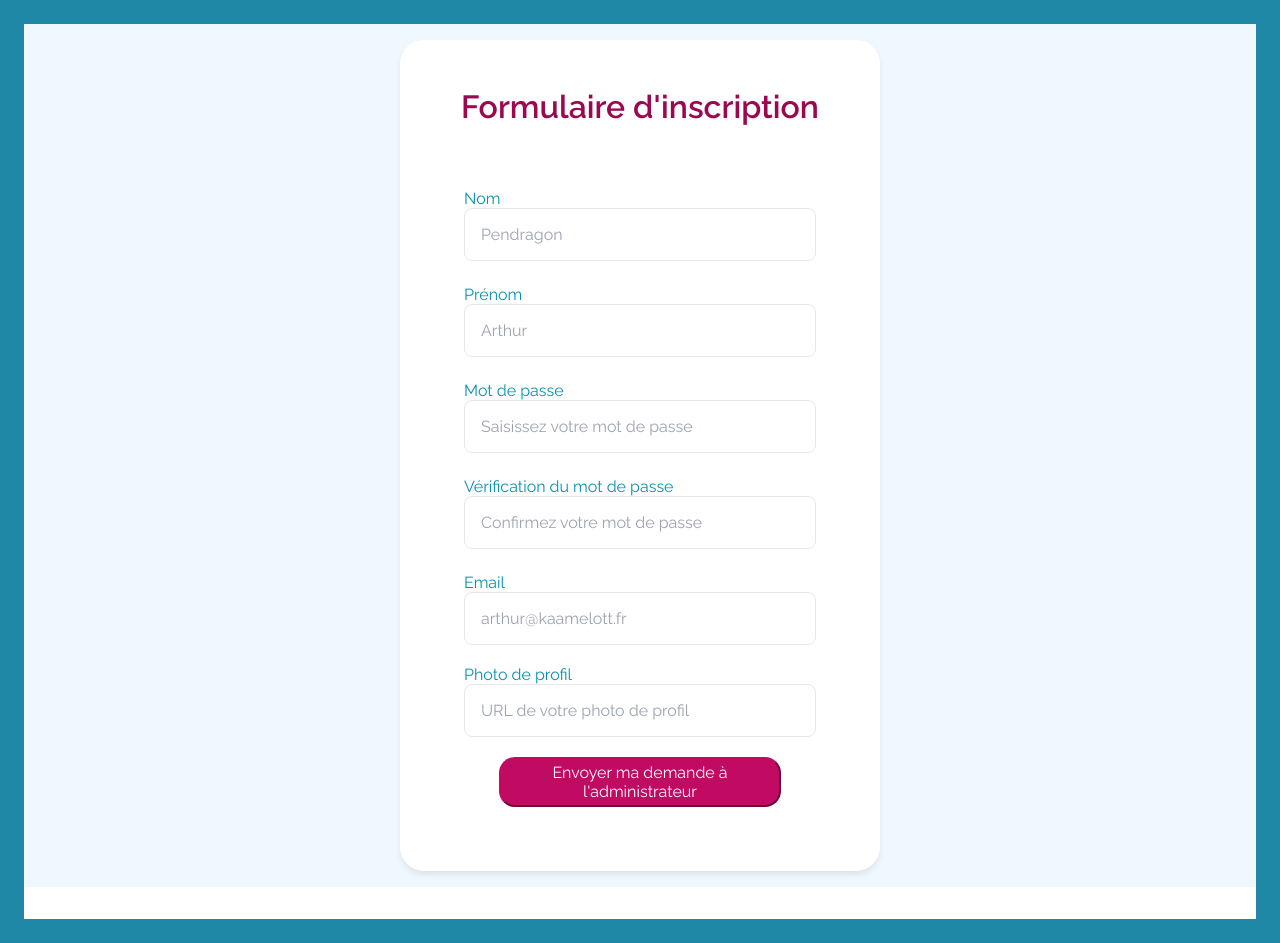
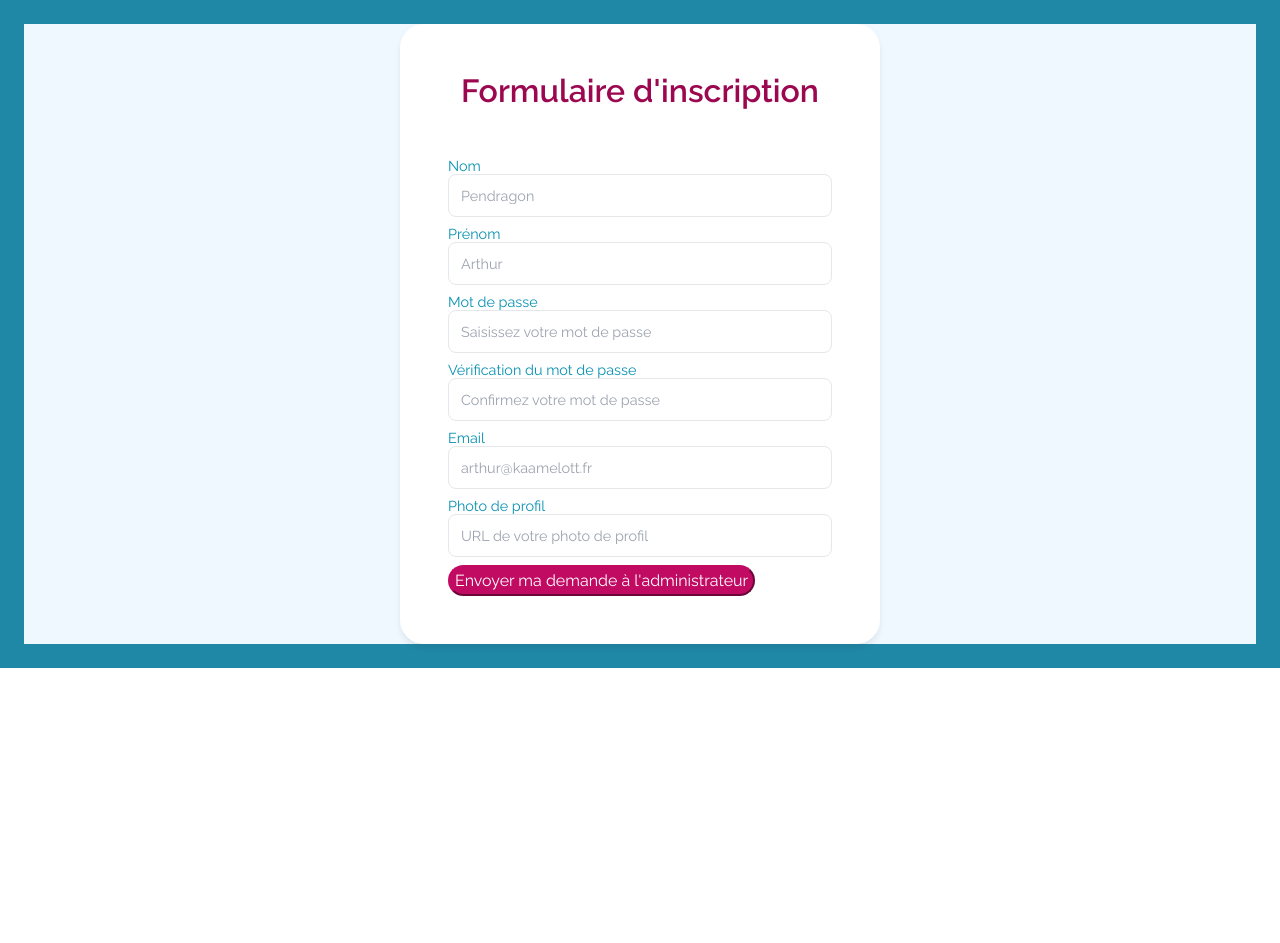
Before and after one commit to WildCodeSchool-2024-09/JS-RemoteFR-Vert-CrewCodeIle-MakeSense-P3, a React (Vite) app in the folder client/: page /register in a window 1280 px wide. After the commit the page ends 800 px from the top, so only its background shows below. Built offline with nearby package versions, Linux system fonts and the light colour scheme.

Commit message:
fix: css classname

```diff
--- a/client/src/components/createUserForm/CreateUserForm.tsx
+++ b/client/src/components/createUserForm/CreateUserForm.tsx
@@ -48,7 +48,7 @@ export default function CreateUserForm() {
       <form onSubmit={handleSubmit(onSubmit)} className={style.card}>
         <h1 className={style.title}>Formulaire d'inscription</h1>
         <section>
-          <label htmlFor="lastname">
+          <label htmlFor="lastname" className={style.label}>
             Nom
             <input
               id="lastname"
@@ -67,7 +67,7 @@ export default function CreateUserForm() {
             />
             <span className={style.errorText}>{errors.lastname?.message}</span>
           </label>
-          <label htmlFor="firstname">
+          <label htmlFor="firstname" className={style.label}>
             Prénom
             <input
               id="firstname"
@@ -86,7 +86,7 @@ export default function CreateUserForm() {
             />
             <span className={style.errorText}>{errors.firstname?.message}</span>
           </label>
-          <label htmlFor="hash_password">
+          <label htmlFor="hash_password" className={style.label}>
             Mot de passe
             <input
               id="hash_password"
@@ -111,7 +111,7 @@ export default function CreateUserForm() {
               {errors.hash_password?.message}
             </span>
           </label>
-          <label>
+          <label className={style.label}>
             Vérification du mot de passe
             <input
               id="confirmed_password"
@@ -139,7 +139,7 @@ export default function CreateUserForm() {
             </span>
           </label>
 
-          <label htmlFor="email">
+          <label htmlFor="email" className={style.label}>
             Email
             <input
               id="email"
@@ -151,7 +151,7 @@ export default function CreateUserForm() {
               {...register("email", { required: "champ obligatoire" })}
             />
           </label>
-          <label htmlFor="avatar">
+          <label htmlFor="avatar" className={style.label}>
             Photo de profil
             <input
               id="avatar"
--- a/client/src/components/createUserForm/createUserForm.module.css
+++ b/client/src/components/createUserForm/createUserForm.module.css
@@ -21,7 +21,7 @@
   text-align: center;
 }
 
-input {
+.input {
   width: 100%;
   padding: 0.75rem;
   border: 1px solid #e5e7eb;
@@ -30,11 +30,11 @@ input {
   background: white;
 }
 
-input::placeholder {
+.input::placeholder {
   color: #9ca3af;
 }
 
-label {
+.label {
   display: block;
   color: #0891b2;
   margin-bottom: 0.5rem;
--- a/client/src/pages/homePage/HomePage.tsx
+++ b/client/src/pages/homePage/HomePage.tsx
@@ -5,28 +5,28 @@ export default function HomePage() {
   return (
     <div>
       <NavBar />
-      <main>
+      <main className={style.main}>
         <button type="button" className={style.buttonCreateDecision}>
           Créer une prise de décision
         </button>
-        <section>
-          <h2>Les décisions où je participe</h2>
+        <section className={style.section}>
+          <h2 className={style.titleH2}>Les décisions où je participe</h2>
           <div className={style.cardsContainer}>
             cards : Les décisions où je participe
           </div>
         </section>
-        <section>
-          <h2>Mes décisions</h2>
+        <section className={style.section}>
+          <h2 className={style.titleH2}>Mes décisions</h2>
           <div className={style.cardsContainer}>cards : Mes décisions</div>
         </section>
-        <section>
-          <h2>Les décisions en cours</h2>
+        <section className={style.section}>
+          <h2 className={style.titleH2}>Les décisions en cours</h2>
           <div className={style.cardsContainer}>
             cards : Les décisions en cours
           </div>
         </section>
-        <section>
-          <h2>Les décisions archivées</h2>
+        <section className={style.section}>
+          <h2 className={style.titleH2}>Les décisions archivées</h2>
           <div className={style.cardsContainer}>
             cards : Les décisions archivées
           </div>
--- a/client/src/pages/homePage/homePage.module.css
+++ b/client/src/pages/homePage/homePage.module.css
@@ -1,8 +1,7 @@
-main {
+.main {
   padding: 1em;
   display: flex;
   flex-direction: column;
-  align-items: center;
 }
 
 /* bouton pour créer une prise de décision */
@@ -42,7 +41,7 @@ main {
   }
 }
 
-h2 {
+.titleH2 {
   color: var(--color-tertiary-active);
   text-decoration: underline;
   font-weight: normal;
@@ -52,7 +51,7 @@ h2 {
   }
 }
 
-section {
+.section {
   display: flex;
   flex-direction: column;
   gap: 0.75em;
```
